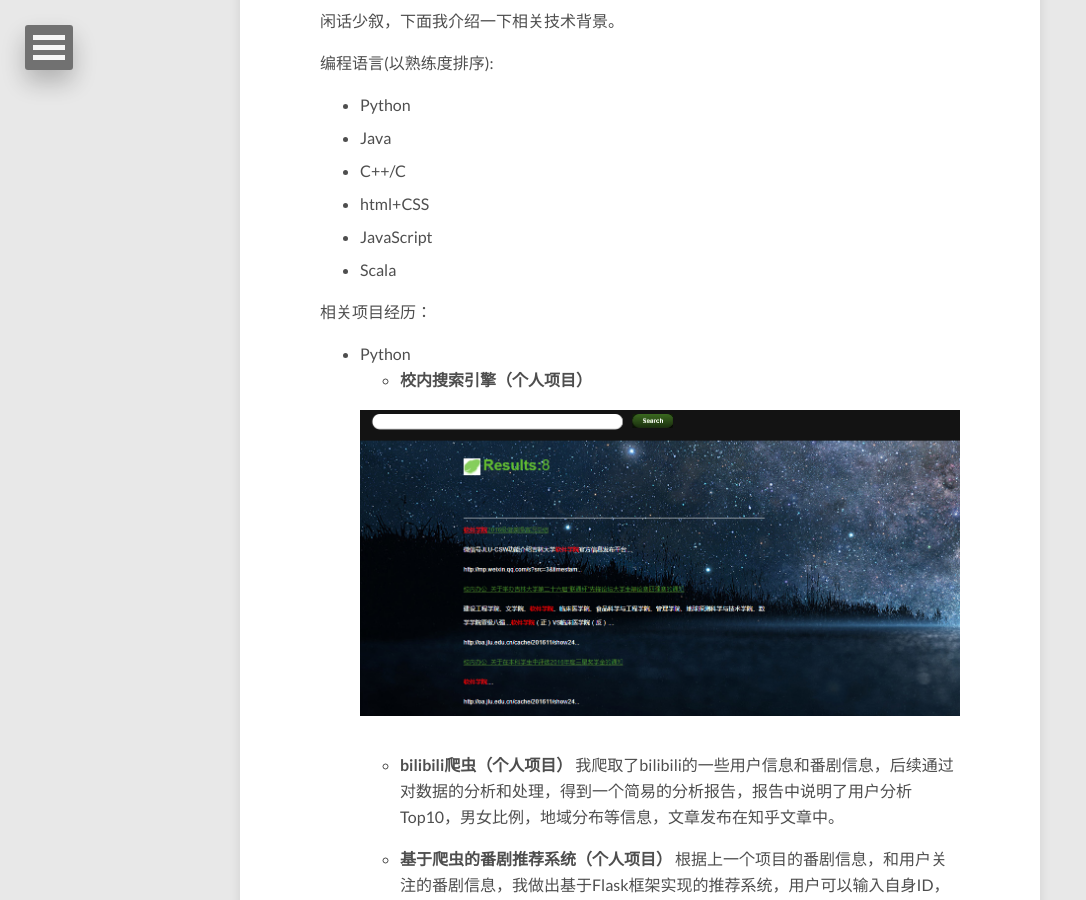
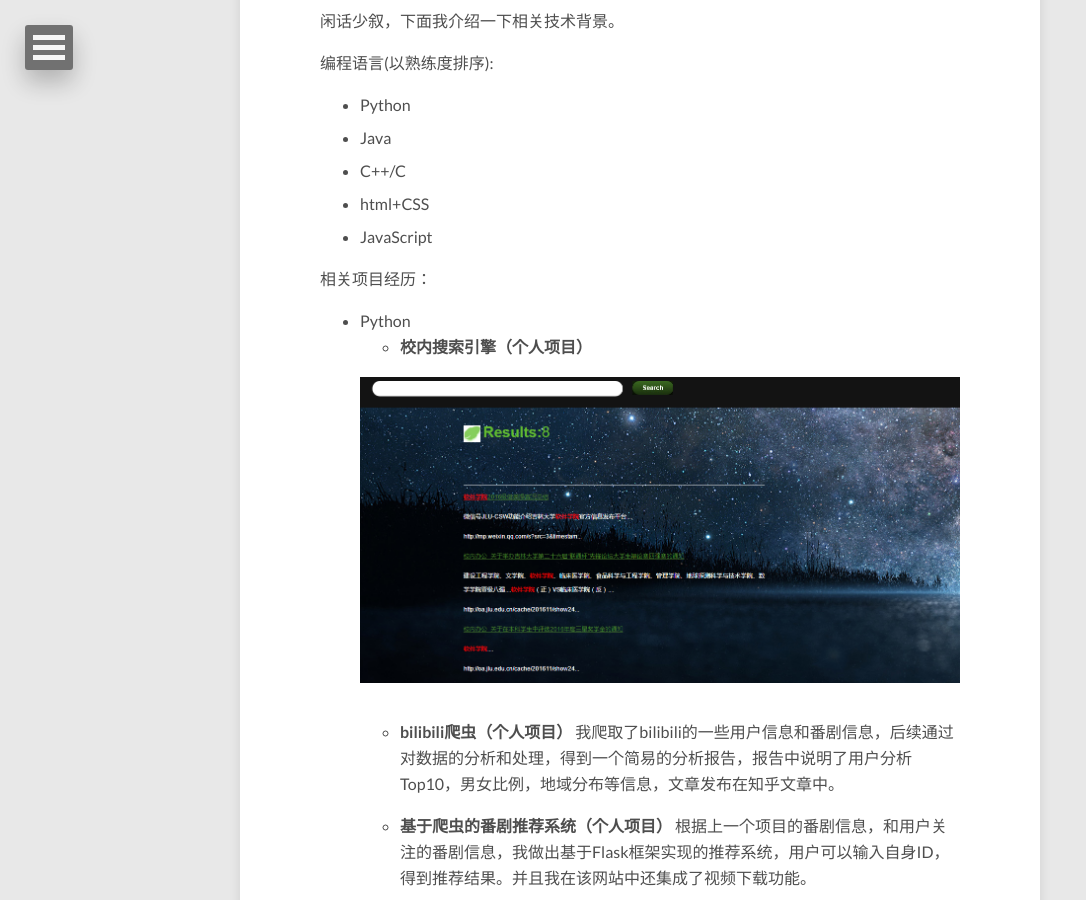
Before and after one commit to JLU-WuYang/JLU-WuYang.github.io, a Jekyll site: the page built from about/index.md, in a window 1280 px wide and 900 px high, scrolled down 658 px. Shown: the whole window, without its empty margins (0-1086 px from the left). Built offline with Jekyll 4.4.1, drawn with Linux system fonts in a browser that asks for light colours; nearby versions of some CDN libraries.

Commit message:
Update index.md

```diff
--- a/about/index.md
+++ b/about/index.md
@@ -22,7 +22,6 @@
  - C++/C
  - html+CSS
  - JavaScript
- - Scala
 
 相关项目经历：
 
```
